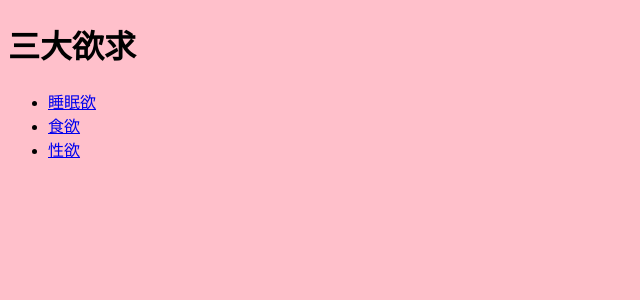
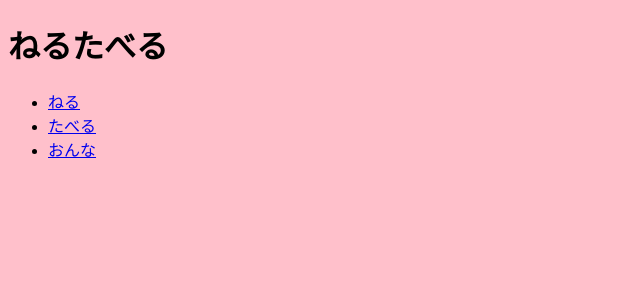
Before and after one commit to takaoyamakoshi/momochi, a Jekyll site: the page built from homemaking/desire/index.md, in a window 1280 px wide. Shown: the top 300 px of the page, without its empty margins (0-640 px from the left). Built offline with Jekyll 4.4.1, drawn with Linux system fonts in a browser that asks for light colours; our own code applies the rules of GitHub Pages for plain Markdown files.

Commit message:
Update index.md

```diff
--- a/homemaking/desire/index.md
+++ b/homemaking/desire/index.md
@@ -1,5 +1,5 @@
-# 三大欲求
+# ねるたべる
 
-- [睡眠欲](./sleep/)
-- [食欲](./../../index.html)
-- [性欲](./../../index.html)
+- [ねる](./sleep/)
+- [たべる](./../../index.html)
+- [おんな](./../../index.html)
```
